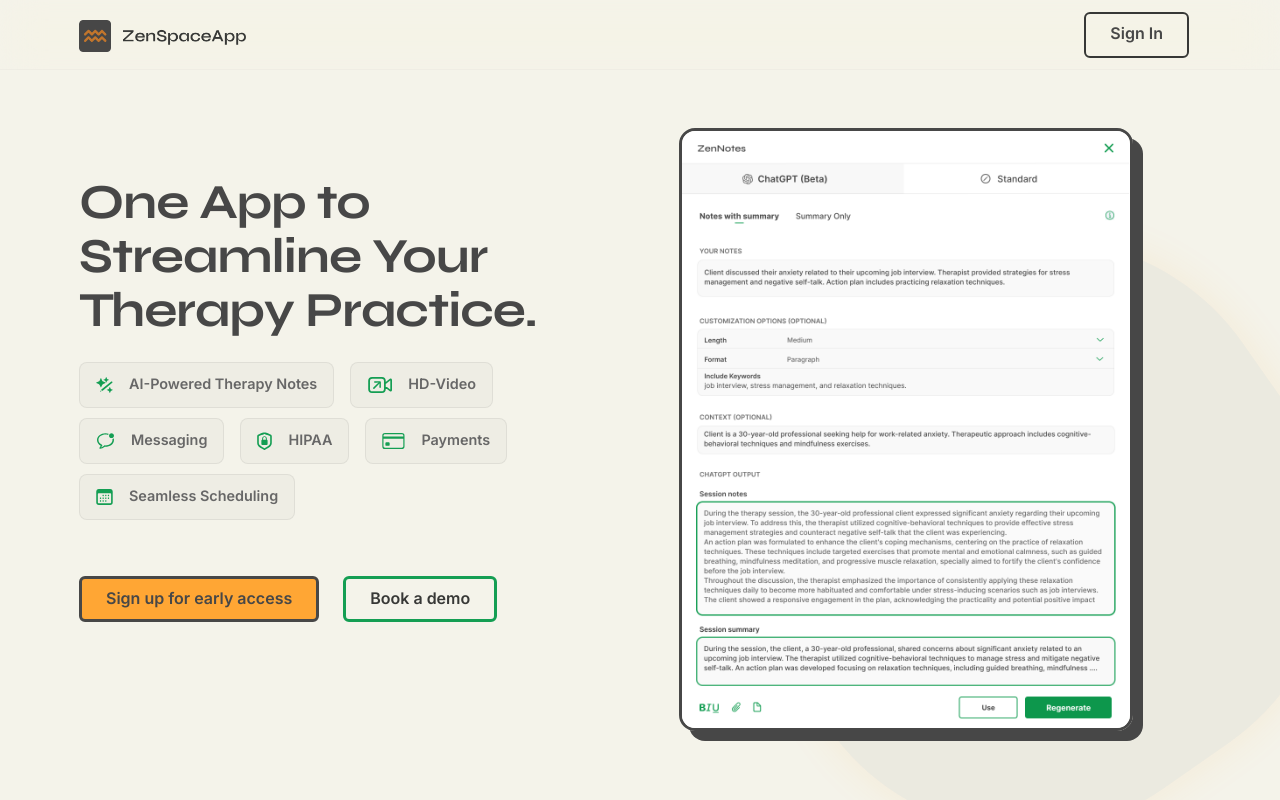
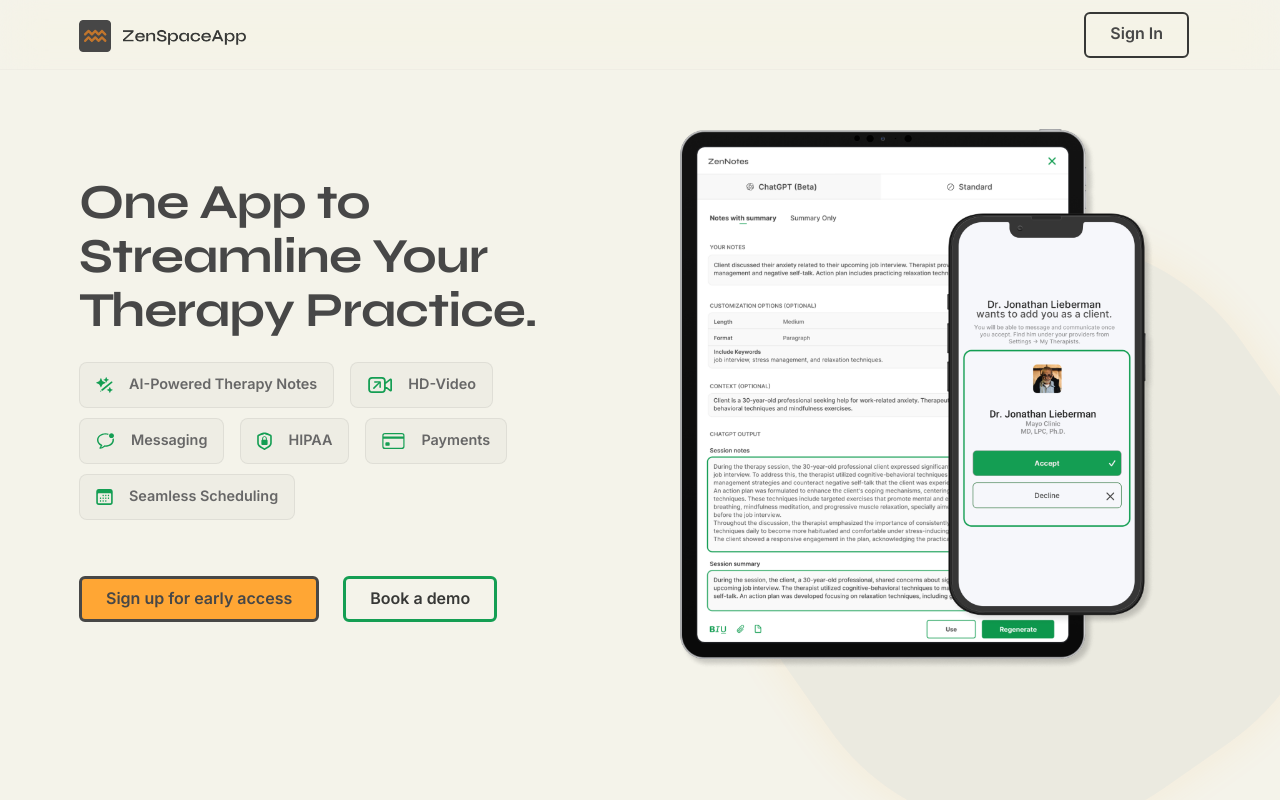
Before and after one commit to ZenSpaceApp/zenspace-website, a Next.js app: page / in a window 1280 px wide. Shown: the top 800 px of the page. Built offline with nearby package versions, Linux system fonts and the light colour scheme.

Commit message:
Added new image for hseo seciton/

```diff
--- a/app/page.tsx
+++ b/app/page.tsx
@@ -557,7 +557,9 @@ const Hero = () => {
   const Heading = () => {
     return (
       <div className="headline title-heading grid-item">
-        <h1 className="pt-3 pr-3" style={{ lineHeight: '1.0 !important', letterSpacing: "-1px" }}>
+        <h1
+          className="pt-3 pr-3"
+          style={{ lineHeight: '1.0 !important', letterSpacing: "-1px" }}>
           One App to Streamline Your Therapy Practice.
         </h1>
       </div>
@@ -638,12 +640,12 @@ const Hero = () => {
           alt='ZenNotes'
           priority
           style={{
-            maxWidth: "95%",
+            maxWidth: "100%",
             height: "auto",
             margin: "auto",
-            boxShadow: "10px 10px rgba(71, 71, 71, 1)",
-            borderRadius: "1rem",
-            border: "3px solid #474747"
+            // boxShadow: "10px 10px rgba(71, 71, 71, 1)",
+            // borderRadius: "1rem",
+            // border: "3px solid #474747"
           }}
         />
       </div>
```
Also changed, not shown: public/images/home/zen-notes-ipad.jpg.
